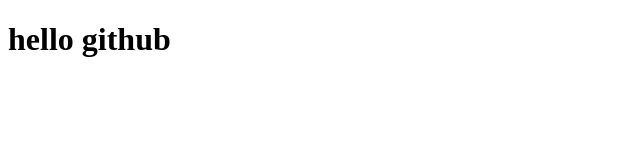
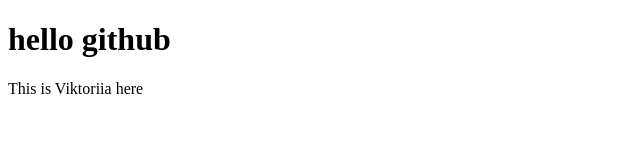
Before and after one commit to angnas/github-p, a plain HTML site: page index.html in a window 1280 px wide. Shown: the whole page, without its empty margins (0-640 px from the left). Drawn offline with Linux system fonts and the light colour scheme.

Commit message:
Changes from Viktoriia

```diff
--- a/index.html
+++ b/index.html
@@ -7,5 +7,6 @@
   </head>
   <body>
     <h1>hello github</h1>
+    <p>This is Viktoriia here</p>
   </body>
 </html>
```
